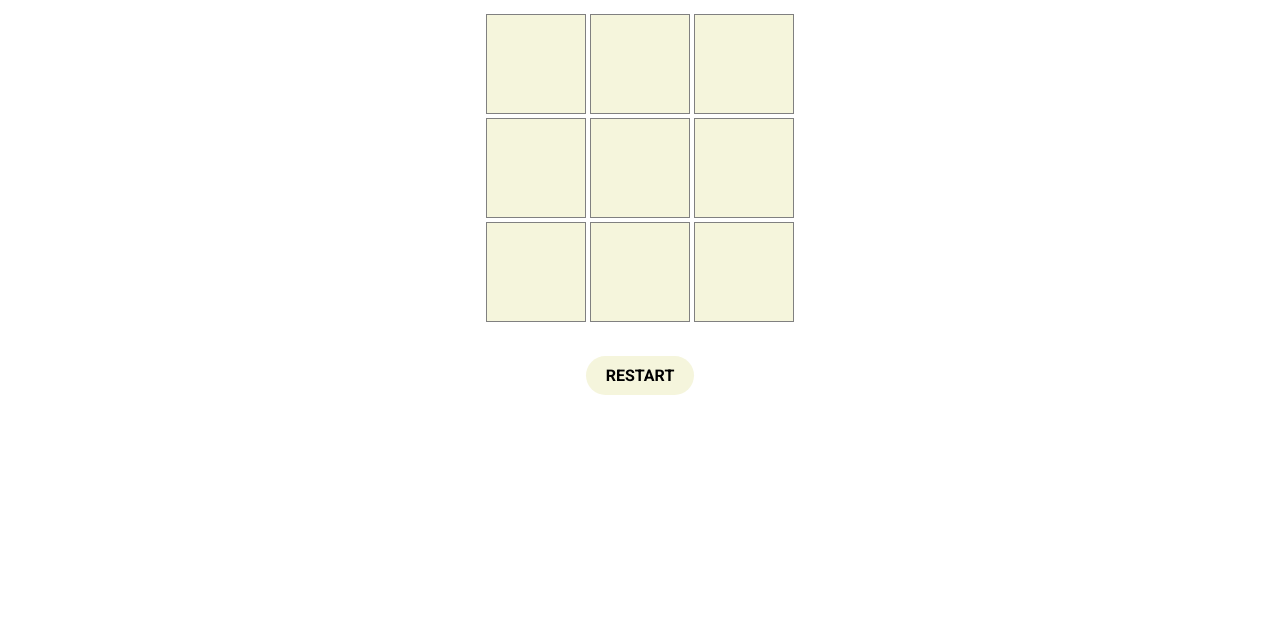
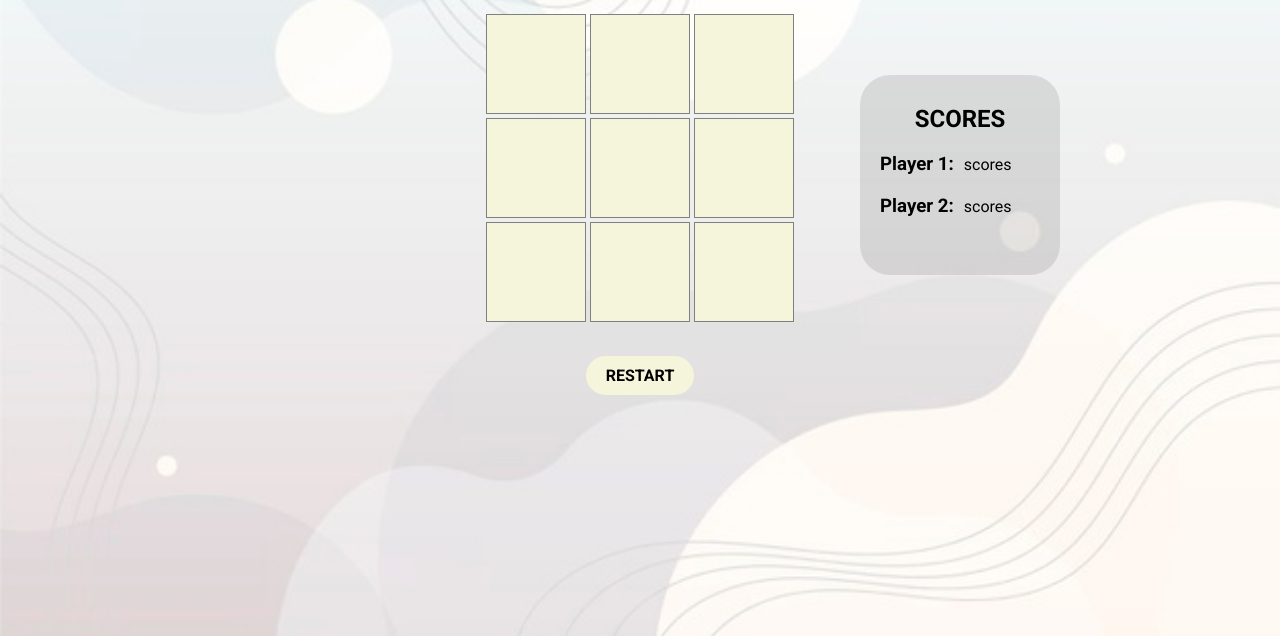
Before and after one commit to pedrogutierresbr/fe-jogo-da-velha, a plain HTML site: page index.html in a window 1280 px wide. Shown: the part 164-800 px from the top of the page. Drawn offline with Linux system fonts and the light colour scheme.

Commit message:
adicionado card scores

```diff
--- a/index.html
+++ b/index.html
@@ -32,6 +32,19 @@
             </div>
         </div>
         <button id="restart">Restart</button>
+
+        <div class="scores">
+            <h2>scores</h2>
+            <div class="player">
+                <h3>Player 1:</h2>
+                <p>scores</p>
+            </div>
+
+            <div class="player">
+                <h3>Player 2:</h2>
+                <p>scores</p>
+            </div>
+        </div>
     </div>
 
     <script src="./js/game.js"></script>
--- a/styles/style.css
+++ b/styles/style.css
@@ -7,8 +7,17 @@
     font-family: 'Roboto', sans-serif;
 }
 
+html{
+    background: url('../assets/white-abstract-background.jpg') no-repeat center center / cover ;
+}
+
+body{
+
+    position: relative;
+}
+
 .game-area{
-    margin: 110px auto;
+    margin: 110px auto 0;
     text-align: center;
 }
 
@@ -55,6 +64,8 @@
 }
 
 button{
+    display: block;
+    margin: 0 auto;
     padding: 10px 20px;
     font-size: 16px;
     font-weight: bold;
@@ -69,4 +80,35 @@ button:hover{
     cursor: pointer;
     background-color: black;
     color: white;
+    transform: scale(1.1);
 }
+
+.scores{
+    display: inline-block;
+    position: relative;
+    height: 200px;
+    width: 200px;
+
+    background: rgba(0, 0, 0, 0.1);
+    left: 320px;
+    top: -320px;
+
+    padding: 20px;
+    border-radius: 30px;
+}
+
+.scores h2{
+    text-transform: uppercase;
+    margin: 10px 0 20px;
+}
+
+.player{
+    display: flex;
+    align-items: center;
+    text-align: left;
+    margin: 20px 0;
+}
+
+.player h3{
+    margin-right: 10px;
+}
```
Also changed, not shown: assets/white-abstract-background.jpg (added).
